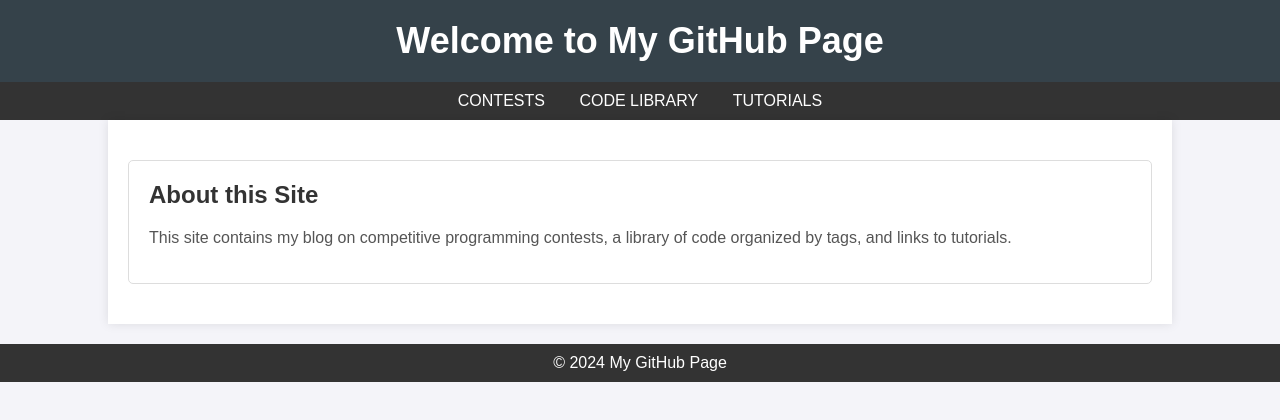
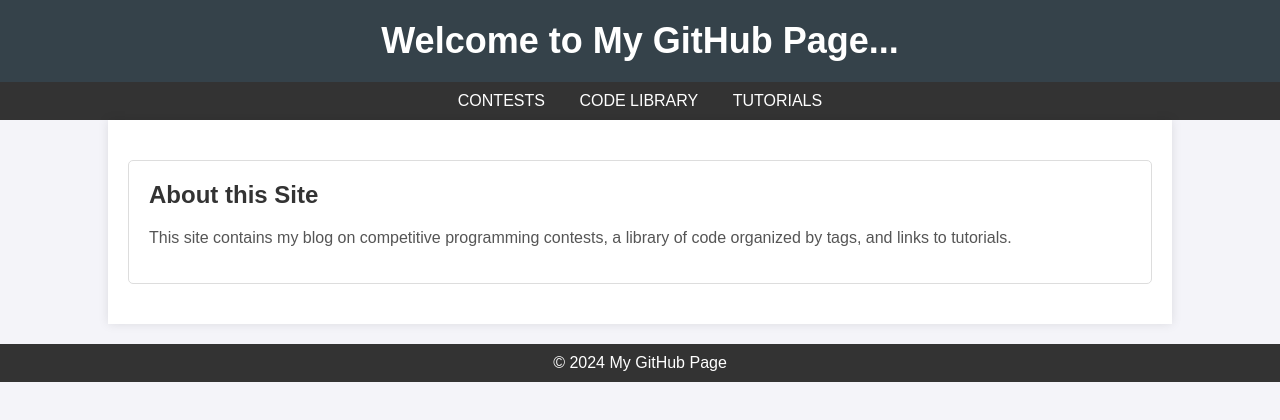
Before and after one commit to peon-pasado/topic-problem-list, a plain HTML site: page index.html in a window 1280 px wide. Drawn offline with Linux system fonts and the light colour scheme.

Commit message:
Update index.html

```diff
--- a/index.html
+++ b/index.html
@@ -8,7 +8,7 @@
 </head>
 <body>
     <header>
-        <h1>Welcome to My GitHub Page</h1>
+        <h1>Welcome to My GitHub Page...</h1>
     </header>
 
     <nav>
```
